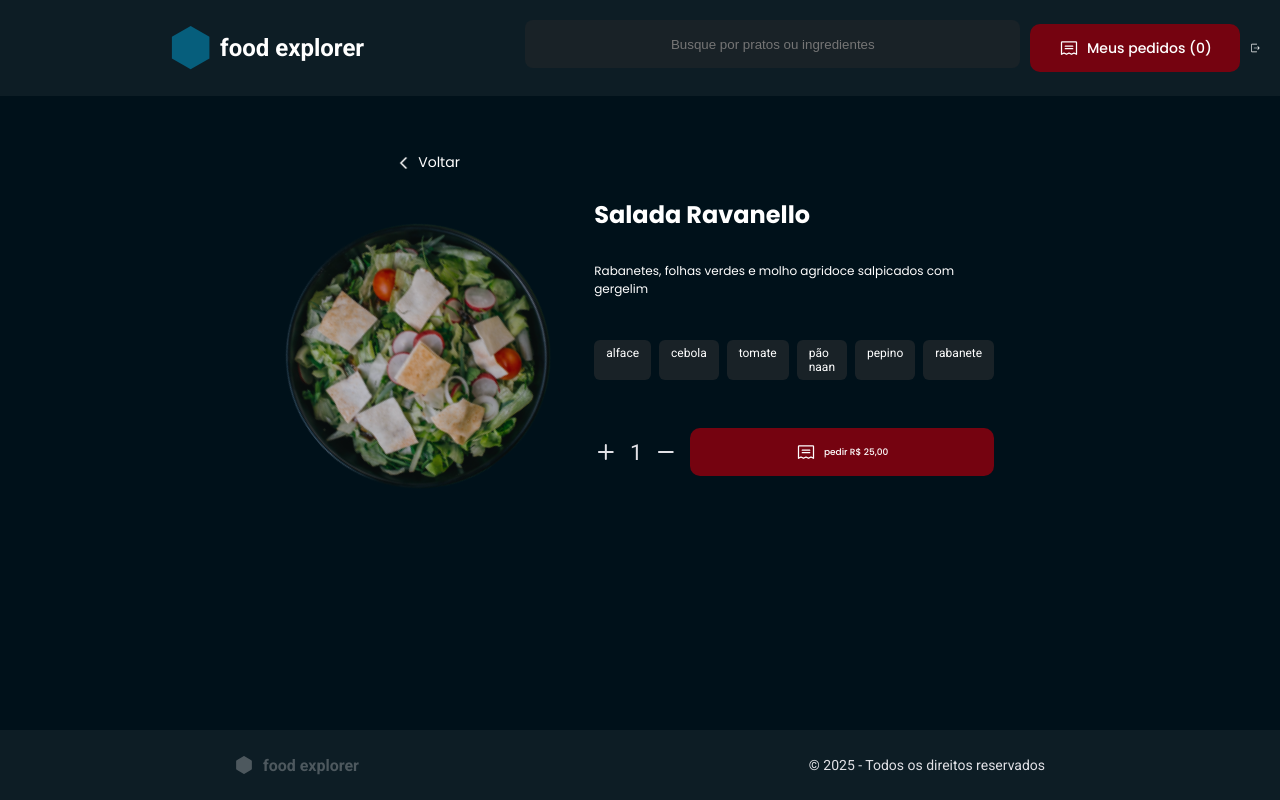
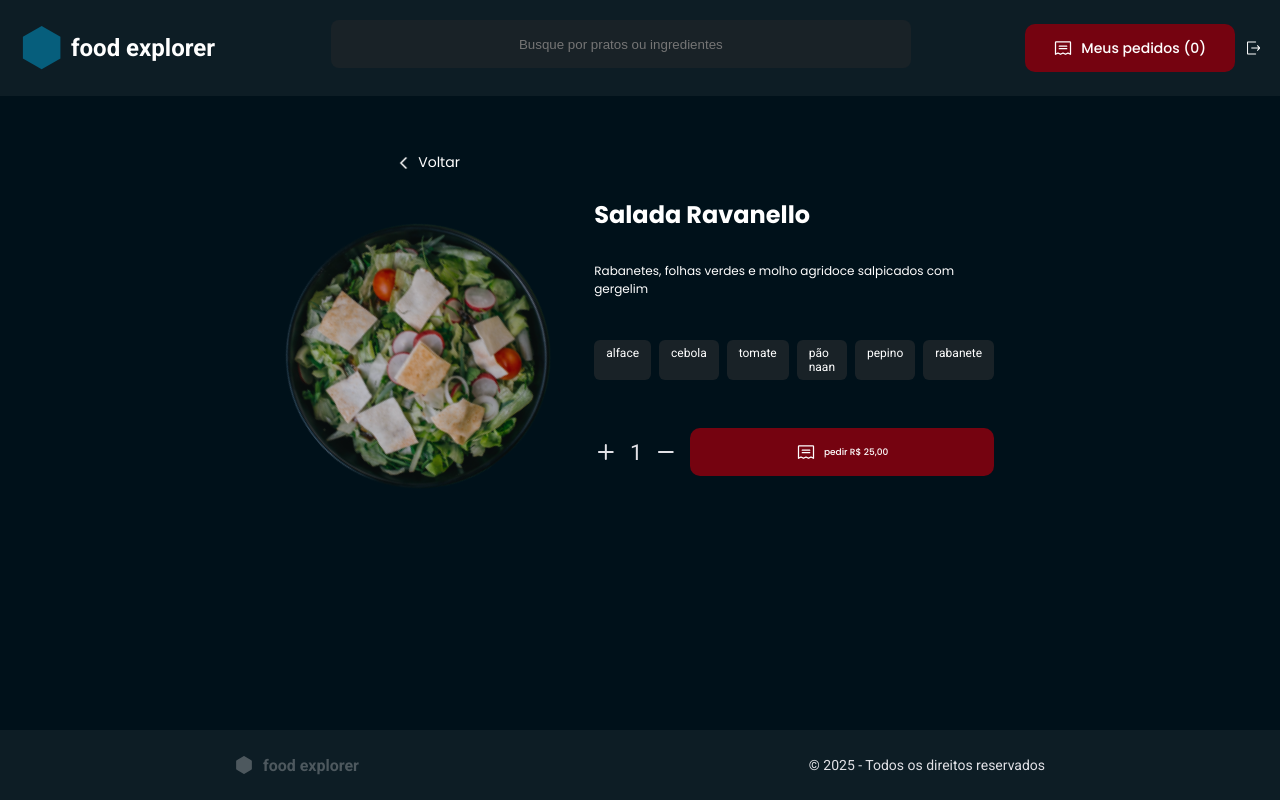
Before and after one commit to phrsilva/food-explorer-frontend, a React (Vite) app: page / in a window 1280 px wide. Built offline with nearby package versions, Linux system fonts and the light colour scheme.

Commit message:
correção da barra de navegação desktop

```diff
--- a/src/componentes/barraDeNavegacao/styles.js
+++ b/src/componentes/barraDeNavegacao/styles.js
@@ -2,6 +2,9 @@ import styled from "styled-components";
 import {Logo} from "../../componentes/logo";
 import {Botao} from "../../componentes/botao";
 import {PontoDeQuebra} from "../../estilos/pontoDeQuebra";
+
+
+// A FAZER: CORRIGIR ESTILOS DA BARRA DESKTOP
 
 export const Container = styled.div`
 
@@ -55,11 +58,7 @@ export const Container = styled.div`
 export const LogoNavegacao = styled(Logo)`
 
     display: flex;
-    flex-direction: row;
-    align-items: center;
-    justify-content: center;
-    gap: 1rem;
-    width: 100%;
+    width: 25%;
 
     h1 {
         color: ${({theme}) => theme.CLARO.CLARO_100};
```
Also changed, not shown: 1 other file (tests, documents, lock files or other folders).
